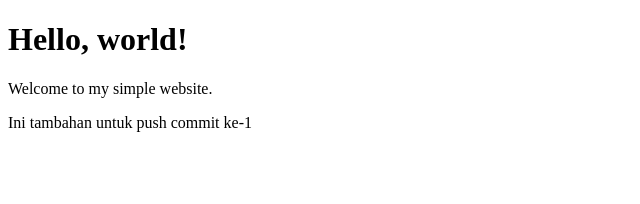
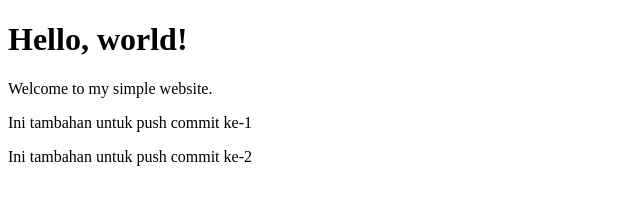
Before and after one commit to AveryAcee/commit, a plain HTML site: page index.html in a window 1280 px wide. Shown: the whole page, without its empty margins (0-640 px from the left). Drawn offline with Linux system fonts and the light colour scheme.

Commit message:
Commit 3: Tambahkan paragraf commit ke-2

```diff
--- a/index.html
+++ b/index.html
@@ -8,5 +8,6 @@
     <h1>Hello, world!</h1>
     <p>Welcome to my simple website.</p>
     <p>Ini tambahan untuk push commit ke-1</p>
+    <p>Ini tambahan untuk push commit ke-2</p>
 </body>
 </html>
```
